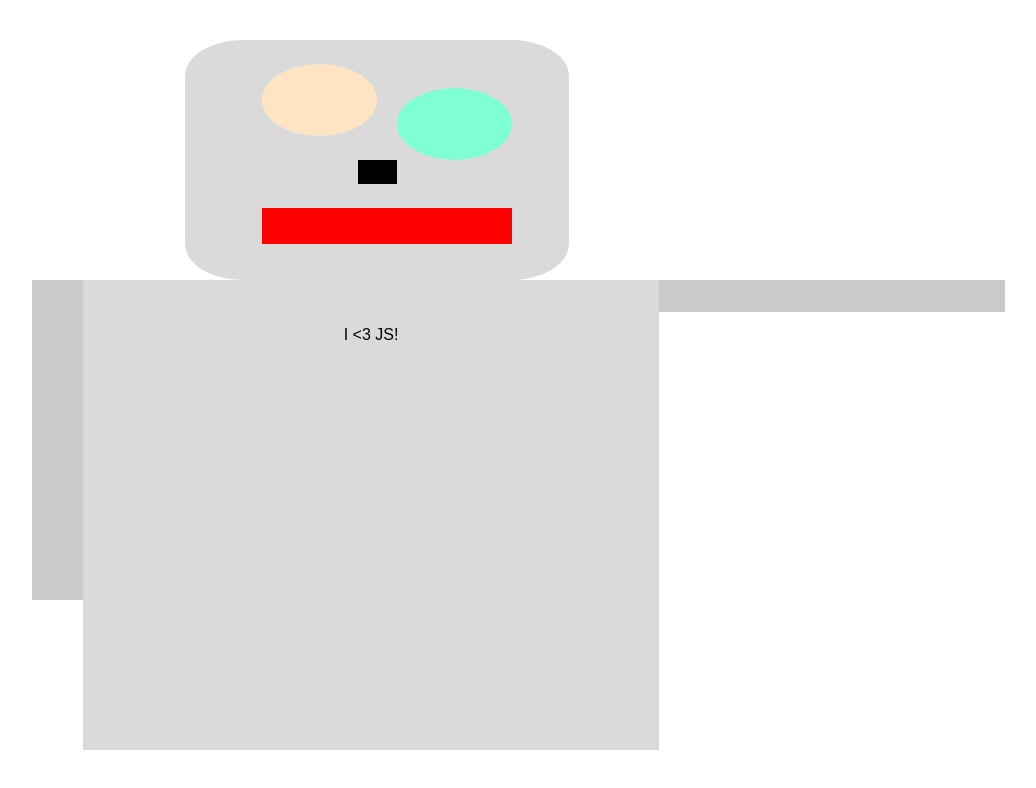
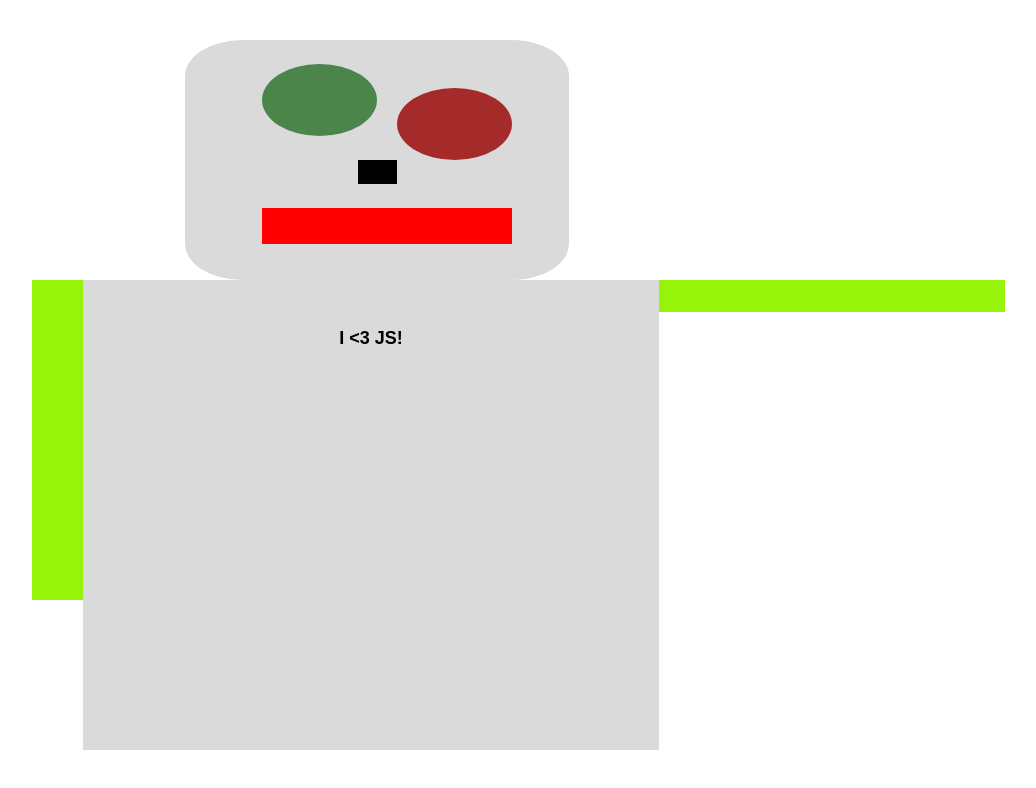
Before and after one commit to LindokuhleYende/CodeCollegeIntroToProgram, a plain HTML site: page myCode/dummies/chapter6/index.html in a window 1280 px wide. Shown: the whole page, without its empty margins (237-1273 px from the left). Drawn offline with Linux system fonts and the light colour scheme.

Commit message:
Color change
Changed the color of eyes and the color of the arm. Updated the font of the text inside the paragraph

```diff
--- a/myCode/dummies/chapter6/style.css
+++ b/myCode/dummies/chapter6/style.css
@@ -3,7 +3,8 @@ body {
 }
 
 p {
-    font-size: 1em;
+    font-size:large;
+    font-weight: bold;
 }
 
 .eye {
@@ -14,7 +15,7 @@ p {
 }
 
 .arm {
-    background-color: #cacaca;
+    background-color: #96f40a;
     position: absolute;
     top: 35%;
     width: 5%;
@@ -32,14 +33,14 @@ p {
 }
 
 #righteye {
-    background-color: bisque;
+    background-color: rgb(75, 133, 73);
     position: absolute;
     left: 20%;
     top: 10%;
 }
 
 #lefteye {
-    background-color: aquamarine;
+    background-color: brown;
     position: absolute;
     left: 55%;
     top: 20%;
```
